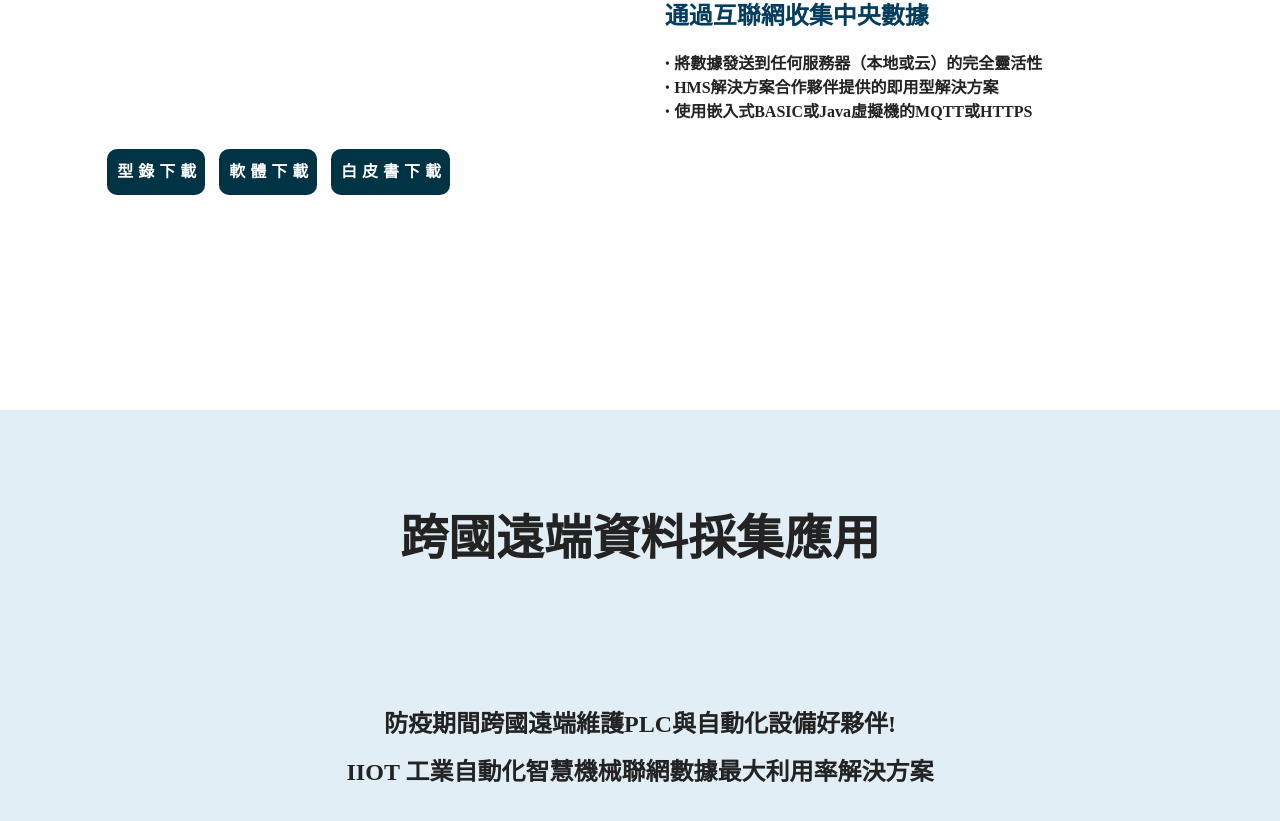
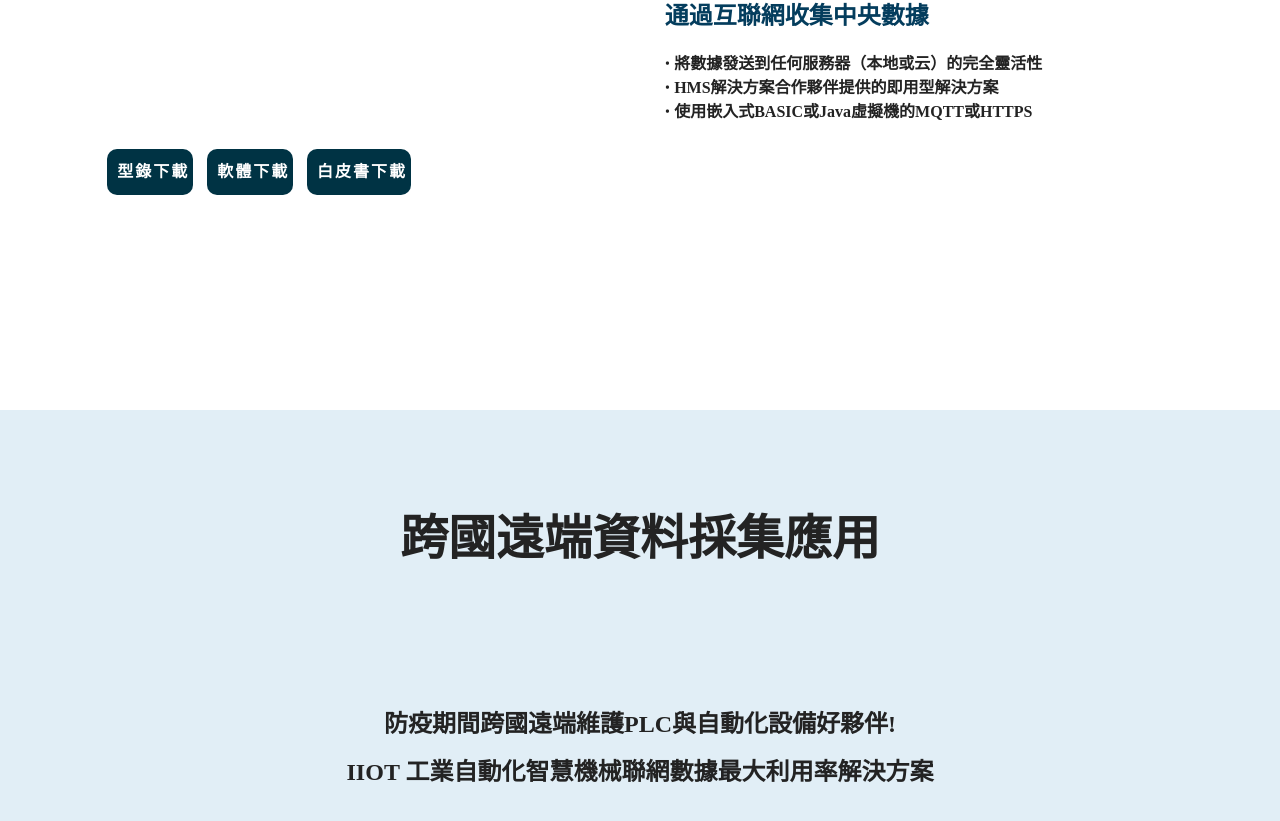
Before and after one commit to hao0609/test, a plain HTML site: page flexy205.html in a window 1280 px wide. Shown: the part 820-1641 px from the top of the page. Drawn offline with Linux system fonts and the light colour scheme.

Commit message:
Update flexy205.html

```diff
--- a/flexy205.html
+++ b/flexy205.html
@@ -407,17 +407,17 @@
 
           <div style="position:relative;left: 2%;bottom:200px;" id="btn3">
 
-                <button id="button-back" style="letter-spacing:5px; border-radius:10px; border:1px solid transparent; outline:none; cursor:pointer; width:px; height:46px">
+                <button id="button-back" style="letter-spacing:2px; border-radius:10px; border:1px solid transparent; outline:none; cursor:pointer; width:px; height:46px">
                     <a  href="download/司騰達Flexy-traditonal.pdf" target="_blank" style="text-decoration:none;"><div class="texts" style="position:relative;left:3px;color:#FFFFFF">型錄下載</div>  </a>
                 </button>
 
 
-                <button id="button-back" style="letter-spacing:5px; border-radius:10px; border:1px solid transparent; outline:none; cursor:pointer; width:px; height:46px;margin-left: 10px;">
+                <button id="button-back" style="letter-spacing:2px; border-radius:10px; border:1px solid transparent; outline:none; cursor:pointer; width:px; height:46px;margin-left: 10px;">
                     <a  href="https://drive.google.com/drive/folders/1kRcsP7nb6vOmOymnxqjxMPJzsyKDnMMv" target="_blank" style="text-decoration:none;"> <div class="texts" style="position:relative;left:3px;color:#FFFFFF">軟體下載</div>   </a>
                 </button>
 
 
-                <button id="button-back" style="letter-spacing:5px; border-radius:10px; border:1px solid transparent; outline:none; cursor:pointer; width:px; height:46px;margin-left: 10px;">
+                <button id="button-back" style="letter-spacing:2px; border-radius:10px; border:1px solid transparent; outline:none; cursor:pointer; width:px; height:46px;margin-left: 10px;">
                     <a href="download/司騰達_白皮書_輕鬆安全地遠程訪問您的機器 _ Ewon社區.pdf" target="_blank" style="text-decoration:none;"> <div class="texts" style="position:relative;left:3px;color:#FFFFFF">白皮書下載</div>   </a>
                 </button>
 
```
